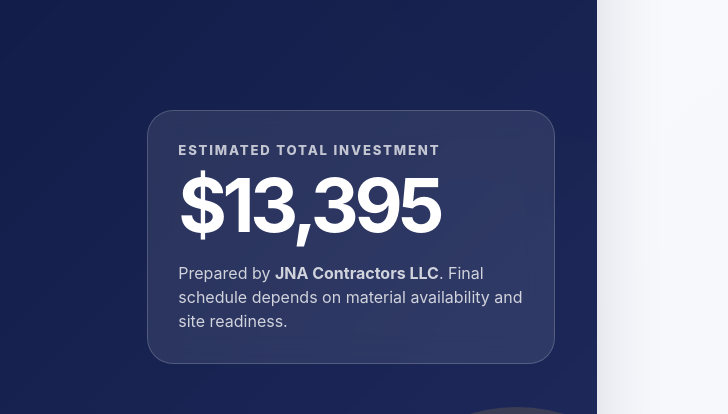
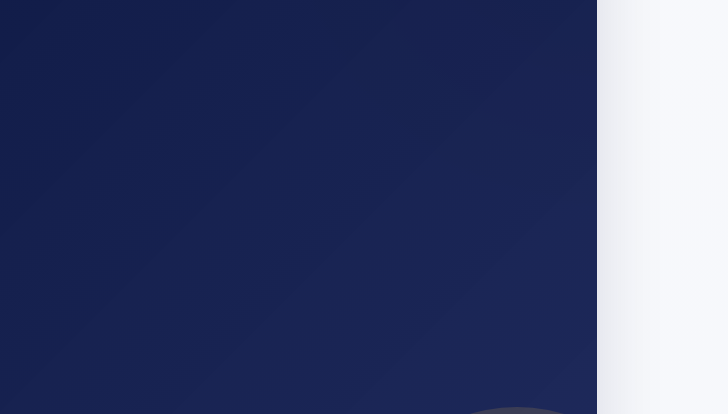
Before and after one commit to caio-c-godoy/jna, a plain HTML site: page index.html in a window 1280 px wide. Shown: the part 163-577 px from the top of the page, 552-1280 px from the left. Drawn offline with Linux system fonts and the light colour scheme.

Commit message:
Remove estimated total investment section
Removed the total investment section from the HTML.

```diff
--- a/index.html
+++ b/index.html
@@ -393,11 +393,7 @@
           </p>
         </div>
 
-        <aside class="total-panel">
-          <span>Estimated Total Investment</span>
-          <strong>$13,395</strong>
-          <p>Prepared by <b>JNA Contractors LLC</b>. Final schedule depends on material availability and site readiness.</p>
-        </aside>
+
       </header>
 
       <section class="content">
```
